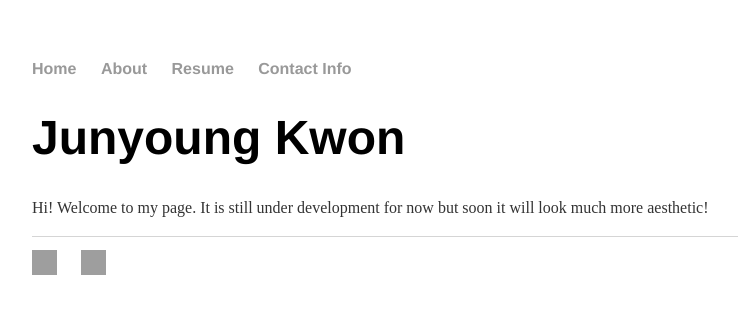
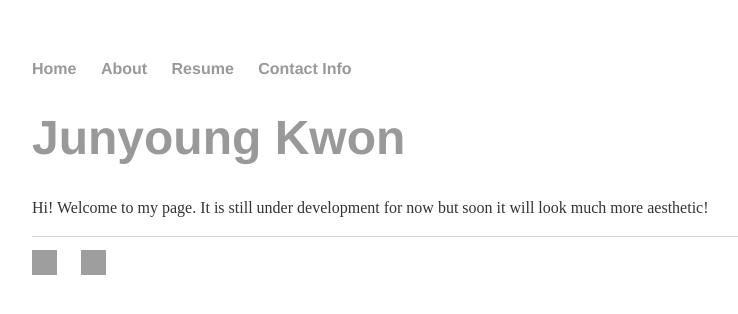
Before and after one commit to junyoung-kwon/Personal-Website, a Jekyll site: the page built from index.html, in a window 1280 px wide. Shown: the top 314 px of the page, without its empty margins (160-898 px from the left). Built offline with Jekyll 4.4.1, drawn with Linux system fonts in a browser that asks for light colours; grey boxes are pictures that could not be loaded.

```diff
--- a/css/main.css
+++ b/css/main.css
@@ -1,7 +1,7 @@
 body {
     margin: 60px auto;
     width: 70%;
-    color: #000000;
+    color: #d3d3d3;
     /*background-image: url("../images/bg_img/grey_bg.jpg"`);
     background-position: center;*/
 }
@@ -29,6 +29,7 @@
 h1 {
     font-size: 3em;
     font-family:'Helvetica', 'Arial', 'Sans-Serif';
+    color: #999999;
 }
 p {
     font-size: 1em;
```
